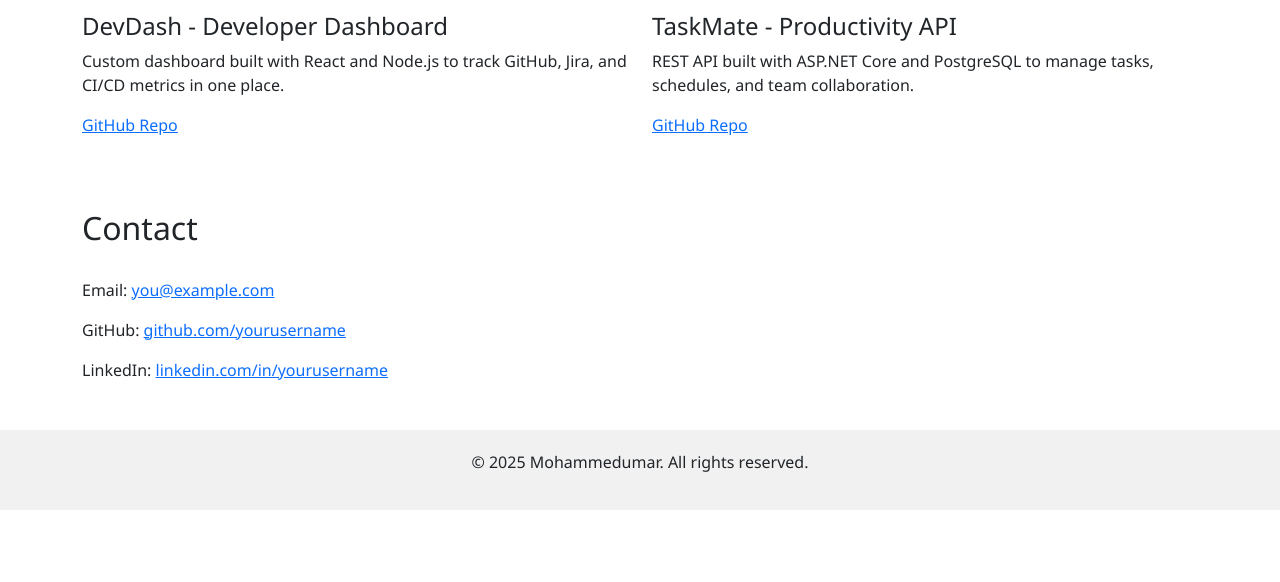
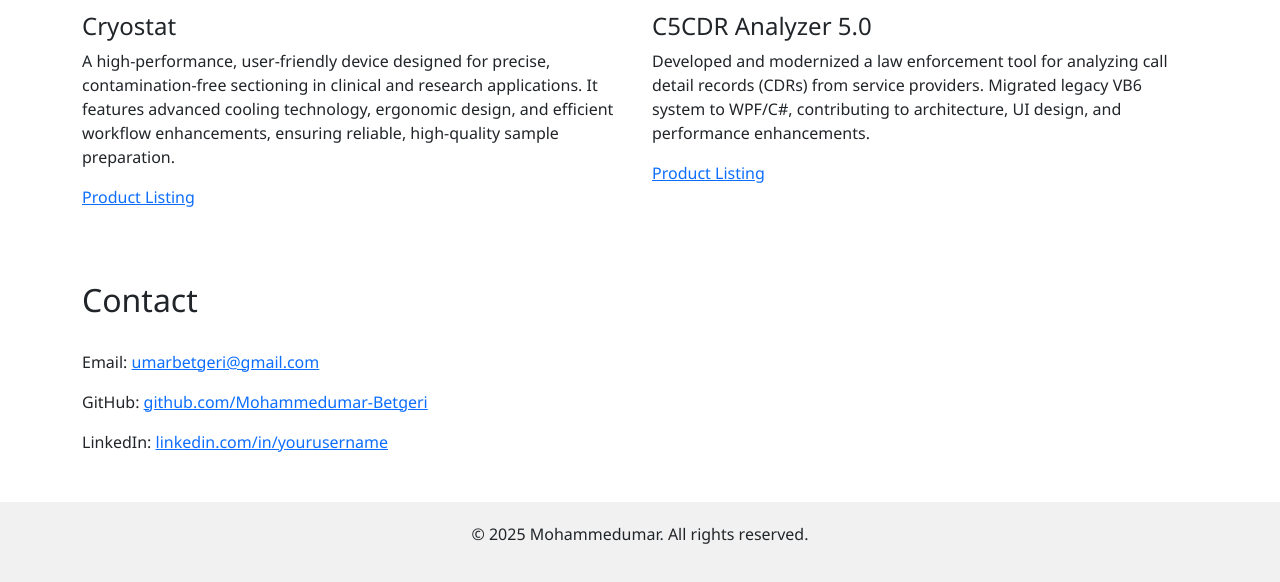
Before and after one commit to Mohammedumar-Betgeri/Mohammedumar-Betgeri.github.io, a plain HTML site: page index.html in a window 1280 px wide. Shown: the part 641-1223 px from the top of the page. Before the commit the page ends 1151 px from the top, so only its background shows below. Drawn offline with nearby package versions, Linux system fonts and the light colour scheme.

Commit message:
Updated profile

```diff
--- a/index.html
+++ b/index.html
@@ -3,7 +3,7 @@
 <head>
   <meta charset="UTF-8" />
   <meta name="viewport" content="width=device-width, initial-scale=1.0"/>
-  <title>John Doe | Full-Stack Developer</title>
+  <title>Mohammedumar Betgeri | Lead Software Engineer</title>
   <link href="https://cdn.jsdelivr.net/npm/bootstrap@5.3.3/dist/css/bootstrap.min.css" rel="stylesheet">
   <style>
     body { font-family: 'Segoe UI', sans-serif; }
@@ -19,7 +19,7 @@
   <section class="hero text-center">
     <div class="container">
       <h1>John Doe</h1>
-      <p class="lead">Senior Full-Stack Developer | JavaScript, .NET, DevOps</p>
+      <p class="lead">Lead Software Engineer | .NET, C#, WPF, C++</p>
     </div>
   </section>
 
@@ -55,14 +55,14 @@
     <h2 class="section-title">Projects</h2>
     <div class="row">
       <div class="col-md-6 mb-4">
-        <h4>DevDash - Developer Dashboard</h4>
-        <p>Custom dashboard built with React and Node.js to track GitHub, Jira, and CI/CD metrics in one place.</p>
-        <a href="https://github.com/yourusername/devdash" target="_blank">GitHub Repo</a>
+        <h4>Cryostat</h4>
+        <p>A high-performance, user-friendly device designed for precise, contamination-free sectioning in clinical and research applications. It features advanced cooling technology, ergonomic design, and efficient workflow enhancements, ensuring reliable, high-quality sample preparation.</p>
+        <a href="https://www2.leicabiosystems.com/uk/PPC-HI-UK-EN-Cryostats_MAY23?utm_source=google&utm_term=leica%20cryotome&matchtype=b&utm_medium=PPC&utm_campaign=PPC-HI-UK-EN-Cryostats&utm_content=&accountregion=UK&gad_source=1&gad_campaignid=21632317419&gclid=Cj0KCQjw5ubABhDIARIsAHMighborYqJPs25LY43FFe3PjzjFlW4-hUhbiv4P7dCO3sZEJ1_PHCXISoaAug8EALw_wcB" target="_blank">Product Listing</a>
       </div>
       <div class="col-md-6 mb-4">
-        <h4>TaskMate - Productivity API</h4>
-        <p>REST API built with ASP.NET Core and PostgreSQL to manage tasks, schedules, and team collaboration.</p>
-        <a href="https://github.com/yourusername/taskmate" target="_blank">GitHub Repo</a>
+        <h4>C5CDR Analyzer 5.0</h4>
+        <p>Developed and modernized a law enforcement tool for analyzing call detail records (CDRs) from service providers. Migrated legacy VB6 system to WPF/C#, contributing to architecture, UI design, and performance enhancements.</p>
+        <a href="https://www.prosoftesolutions.com/products/cdr-analysis-software" target="_blank">Product Listing</a>
       </div>
     </div>
   </section>
@@ -70,9 +70,9 @@
   <!-- Contact -->
   <section class="container my-5">
     <h2 class="section-title">Contact</h2>
-    <p>Email: <a href="mailto:you@example.com">you@example.com</a></p>
-    <p>GitHub: <a href="https://github.com/yourusername" target="_blank">github.com/yourusername</a></p>
-    <p>LinkedIn: <a href="https://linkedin.com/in/yourusername" target="_blank">linkedin.com/in/yourusername</a></p>
+    <p>Email: <a href="mailto:you@example.com">umarbetgeri@gmail.com</a></p>
+    <p>GitHub: <a href="https://github.com/Mohammedumar-Betgeri" target="_blank">github.com/Mohammedumar-Betgeri</a></p>
+    <p>LinkedIn: <a href="https://linkedin.com/in/mohammedumar-betgeri" target="_blank">linkedin.com/in/yourusername</a></p>
   </section>
 
   <!-- Footer -->
```
